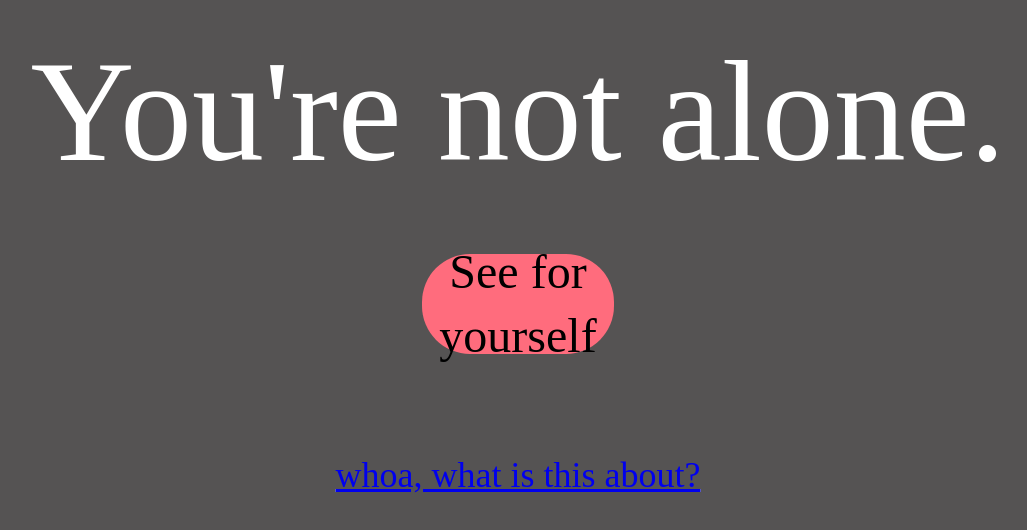
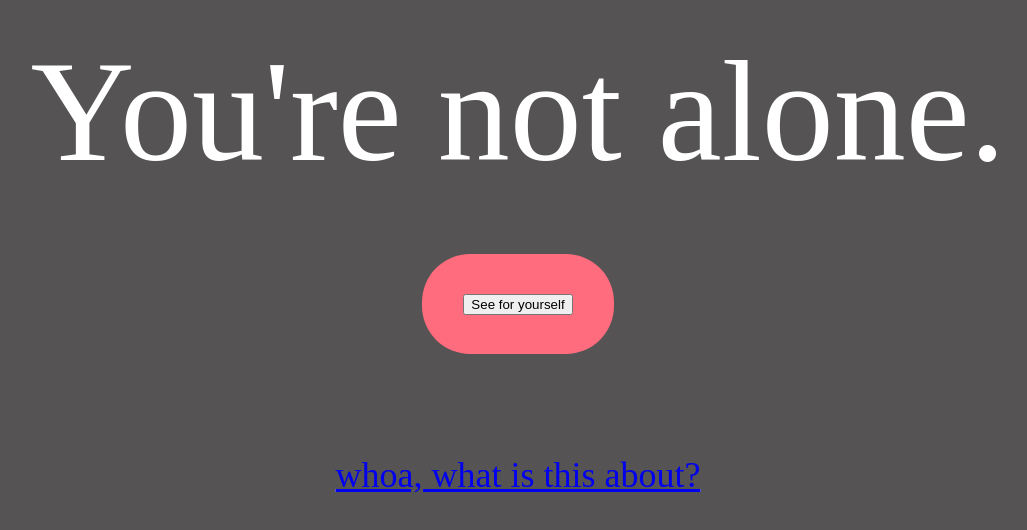
Before and after one commit to DianaDai426/HOTH-2021, a React (Create React App) app in the folder client/: page / in a window 1280 px wide. Shown: the part 612-1142 px from the top of the page, without its empty margins (122-1149 px from the left). Built offline with nearby package versions, Linux system fonts and the light colour scheme.

Commit message:
commit on 'ANnie'

```diff
--- a/client/src/pages/Landing/index.js
+++ b/client/src/pages/Landing/index.js
@@ -12,7 +12,7 @@ export default() =>{
         {/*Landing Title */}
         <section className = {styles.landing}>
             <div className={styles.mainTitle}>You're not alone.</div>
-            <div className={styles.showPosts}>See for yourself</div>
+            <div className={styles.showPosts}><button>See for yourself</button></div>
         </section>
 
         {/*about */}
```
Also changed, not shown: 1 other file (tests, documents, lock files or other folders).
